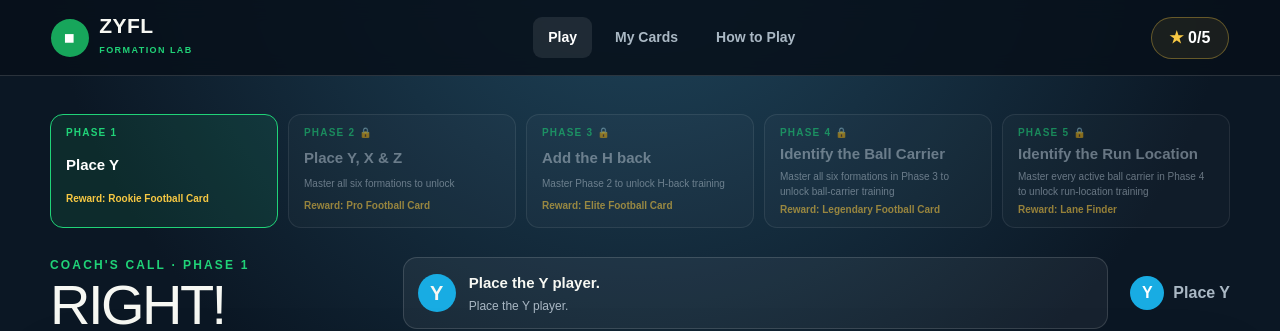
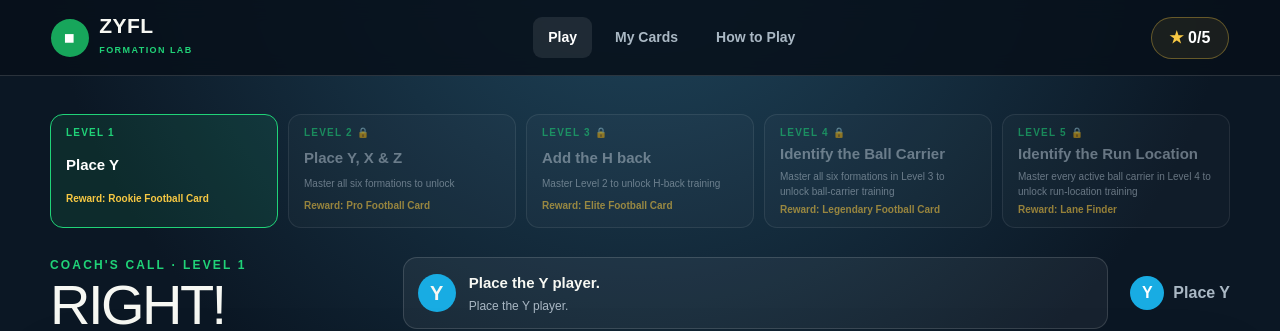
Before and after one commit to csandersge/zyfl-formation-lab, a Next.js app: page / in a window 1280 px wide. Shown: the top 331 px of the page. Built offline with nearby package versions, Linux system fonts and the light colour scheme.

Commit message:
Rename user-facing phases to levels

```diff
--- a/app/page.tsx
+++ b/app/page.tsx
@@ -175,27 +175,27 @@ const CARD_DATA: Record<CardKey, {
   phase1: {
     phase: 1, rarity: "Rookie", title: "Edge Alignment", theme: "Tight End / Y Position",
     image: "assets/cards/phase-1-rookie-edge-alignment.png",
-    alt: "Rookie Edge Alignment football card unlocked for mastering Phase 1",
+    alt: "Rookie Edge Alignment football card unlocked for mastering Level 1",
   },
   phase2: {
     phase: 2, rarity: "Pro", title: "Perimeter Playmaker", theme: "Wide Receiver / Y, X, and Z",
     image: "assets/cards/phase-2-pro-perimeter-playmaker.png",
-    alt: "Pro Perimeter Playmaker football card unlocked for mastering Phase 2",
+    alt: "Pro Perimeter Playmaker football card unlocked for mastering Level 2",
   },
   phase3: {
     phase: 3, rarity: "Elite", title: "Hybrid Force", theme: "H-Back",
     image: "assets/cards/phase-3-elite-hybrid-force.png",
-    alt: "Elite Hybrid Force football card unlocked for mastering Phase 3",
+    alt: "Elite Hybrid Force football card unlocked for mastering Level 3",
   },
   phase4: {
     phase: 4, rarity: "Legendary", title: "Ball Carrier Mastery", theme: "Ball Carrier",
     image: "assets/cards/phase-4-legendary-ball-carrier-mastery.png",
-    alt: "Legendary Ball Carrier Mastery football card unlocked for mastering Phase 4",
+    alt: "Legendary Ball Carrier Mastery football card unlocked for mastering Level 4",
   },
   phase5: {
     phase: 5, rarity: "Mythic", title: "Lane Finder", theme: "Mastered run locations",
     image: "assets/cards/lane-finder.png",
-    alt: "Lane Finder Mythic football reward card unlocked for mastering Phase 5",
+    alt: "Lane Finder Mythic football reward card unlocked for mastering Level 5",
   },
 };
 const CARD_KEYS = Object.keys(CARD_DATA) as CardKey[];
@@ -561,7 +561,7 @@ export default function Home() {
         if (!wasMastered && next[formation] === 5) setCelebration(`${formation} mastered!`);
         if (!phase2Unlocked && phaseMastered(next)) {
           setPhase2Unlocked(true);
-          setCelebration("Phase 2 unlocked! Now place Y, X, and Z.");
+          setCelebration("Level 2 unlocked! Now place Y, X, and Z.");
         }
         if (!phaseWasMastered && phaseMastered(next)) unlockCard(1);
         return next;
@@ -571,10 +571,10 @@ export default function Home() {
         const phaseWasMastered = phaseMastered(current);
         const wasMastered = current[formation] >= 5;
         const next = { ...current, [formation]: Math.min(5, current[formation] + 1) };
-        if (!wasMastered && next[formation] === 5) setCelebration(`${formation} mastered in Phase 2!`);
+        if (!wasMastered && next[formation] === 5) setCelebration(`${formation} mastered in Level 2!`);
         if (!phase3Unlocked && phaseMastered(next)) {
           setPhase3Unlocked(true);
-          setCelebration("Phase 3 unlocked! Letters follow Y; numbers go away from Y.");
+          setCelebration("Level 3 unlocked! Letters follow Y; numbers go away from Y.");
         }
         if (!phaseWasMastered && phaseMastered(next)) unlockCard(2);
         return next;
@@ -584,10 +584,10 @@ export default function Home() {
         const phaseWasMastered = phaseMastered(current);
         const wasMastered = current[formation] >= 5;
         const next = { ...current, [formation]: Math.min(5, current[formation] + 1) };
-        if (!wasMastered && next[formation] === 5) setCelebration(`${formation} mastered in Phase 3!`);
+        if (!wasMastered && next[formation] === 5) setCelebration(`${formation} mastered in Level 3!`);
         if (!phase4Unlocked && phaseMastered(next)) {
           setPhase4Unlocked(true);
-          setCelebration("Phase 4 unlocked! The first run-number digit names the ball carrier.");
+          setCelebration("Level 4 unlocked! The first run-number digit names the ball carrier.");
         }
         if (!phaseWasMastered && phaseMastered(next)) unlockCard(3);
         return next;
@@ -597,10 +597,10 @@ export default function Home() {
         const phaseWasMastered = phase4Mastered(current);
         const wasMastered = (current[ballCarrier] ?? 0) >= 5;
         const next = { ...current, [ballCarrier]: Math.min(5, (current[ballCarrier] ?? 0) + 1) };
-        if (!wasMastered && next[ballCarrier] === 5) setCelebration(`${ballCarrier} mastered in Phase 4!`);
+        if (!wasMastered && next[ballCarrier] === 5) setCelebration(`${ballCarrier} mastered in Level 4!`);
         if (!phase5Unlocked && phase4Mastered(next)) {
           setPhase5Unlocked(true);
-          setCelebration("Phase 5 unlocked! The second digit tells where the runner is going.");
+          setCelebration("Level 5 unlocked! The second digit tells where the runner is going.");
         }
         if (!phaseWasMastered && phase4Mastered(next)) unlockCard(4);
         return next;
@@ -610,7 +610,7 @@ export default function Home() {
         const phaseWasMastered = phase5Mastered(current);
         const wasMastered = (current[locationDigit] ?? 0) >= 5;
         const next = { ...current, [locationDigit]: Math.min(5, (current[locationDigit] ?? 0) + 1) };
-        if (!wasMastered && next[locationDigit] === 5) setCelebration(`${locationDigit} · ${selectedRunPlay.concept} mastered in Phase 5!`);
+        if (!wasMastered && next[locationDigit] === 5) setCelebration(`${locationDigit} · ${selectedRunPlay.concept} mastered in Level 5!`);
         if (!phaseWasMastered && phase5Mastered(next)) unlockCard(5);
         return next;
       });
@@ -891,36 +891,36 @@ export default function Home() {
         <section className="play-page">
           {celebration && <div className="celebration" role="status"><span>★</span>{celebration}</div>}
 
-          <div className="phase-selector" aria-label="Training phase">
+          <div className="phase-selector" aria-label="Training level">
             <button className={phase === 1 ? "phase-active" : ""} onClick={() => choosePhase(1)}>
-              <span>Phase 1</span><b>Place Y</b>
+              <span>Level 1</span><b>Place Y</b>
               <small className="phase-reward">{unlockedCards.phase1 ? "Card Unlocked ✓" : "Reward: Rookie Football Card"}</small>
             </button>
             <button className={phase === 2 ? "phase-active" : ""} onClick={() => choosePhase(2)} disabled={!phase2Unlocked}>
-              <span>Phase 2 {phase2Unlocked ? "✓" : "🔒"}</span><b>Place Y, X & Z</b>
+              <span>Level 2 {phase2Unlocked ? "✓" : "🔒"}</span><b>Place Y, X & Z</b>
               {!phase2Unlocked && <small>Master all six formations to unlock</small>}
               <small className="phase-reward">{unlockedCards.phase2 ? "Card Unlocked ✓" : "Reward: Pro Football Card"}</small>
             </button>
             <button className={phase === 3 ? "phase-active" : ""} onClick={() => choosePhase(3)} disabled={!phase3Unlocked}>
-              <span>Phase 3 {phase3Unlocked ? "✓" : "🔒"}</span><b>Add the H back</b>
-              {!phase3Unlocked && <small>Master Phase 2 to unlock H-back training</small>}
+              <span>Level 3 {phase3Unlocked ? "✓" : "🔒"}</span><b>Add the H back</b>
+              {!phase3Unlocked && <small>Master Level 2 to unlock H-back training</small>}
               <small className="phase-reward">{unlockedCards.phase3 ? "Card Unlocked ✓" : "Reward: Elite Football Card"}</small>
             </button>
             <button className={phase === 4 ? "phase-active" : ""} onClick={() => choosePhase(4)} disabled={!phase4Unlocked}>
-              <span>Phase 4 {phase4Unlocked ? "✓" : "🔒"}</span><b>Identify the Ball Carrier</b>
-              {!phase4Unlocked && <small>Master all six formations in Phase 3 to unlock ball-carrier training</small>}
+              <span>Level 4 {phase4Unlocked ? "✓" : "🔒"}</span><b>Identify the Ball Carrier</b>
+              {!phase4Unlocked && <small>Master all six formations in Level 3 to unlock ball-carrier training</small>}
               <small className="phase-reward">{unlockedCards.phase4 ? "Card Unlocked ✓" : "Reward: Legendary Football Card"}</small>
             </button>
             <button className={phase === 5 ? "phase-active" : ""} onClick={() => choosePhase(5)} disabled={!phase5Unlocked}>
-              <span>Phase 5 {phase5Unlocked ? "✓" : "🔒"}</span><b>Identify the Run Location</b>
-              {!phase5Unlocked && <small>Master every active ball carrier in Phase 4 to unlock run-location training</small>}
+              <span>Level 5 {phase5Unlocked ? "✓" : "🔒"}</span><b>Identify the Run Location</b>
+              {!phase5Unlocked && <small>Master every active ball carrier in Level 4 to unlock run-location training</small>}
               <small className="phase-reward">{unlockedCards.phase5 ? "Card Unlocked ✓" : "Reward: Lane Finder"}</small>
             </button>
           </div>
 
           <div className="play-heading">
             <div className="play-call">
-              <p className="eyebrow">Coach&apos;s call · Phase {phase}</p>
+              <p className="eyebrow">Coach&apos;s call · Level {phase}</p>
               <h1 className={phase >= 4 ? "approved-play-call" : undefined}>{phase >= 4 ? completeCall : `${formation}${phase === 3 ? ` ${hModifier}` : ""}!`}</h1>
             </div>
             <div className={`feedback ${answered ? "visible" : ""} ${answered && resultCorrect ? "success" : "try-again"}`} aria-live="polite">
@@ -1081,7 +1081,7 @@ export default function Home() {
           <div className="section-title">
             <p className="eyebrow">Achievement collection</p>
             <h1>My Cards</h1>
-            <p>Master each training phase to collect every card from Rookie through Mythic.</p>
+            <p>Master each training level to collect every card from Rookie through Mythic.</p>
           </div>
           <div className="card-collection">
             {CARD_KEYS.map((key) => {
@@ -1103,9 +1103,9 @@ export default function Home() {
                     </div>
                   )}
                   <div className="card-slot-copy">
-                    <span>Phase {card.phase} · {card.rarity}</span>
+                    <span>Level {card.phase} · {card.rarity}</span>
                     <h2>{isUnlocked ? card.title : `${card.rarity} Card`}</h2>
-                    <p>{isUnlocked ? `Phase ${card.phase} mastered` : `Master Phase ${card.phase} to unlock`}</p>
+                    <p>{isUnlocked ? `Level ${card.phase} mastered` : `Master Level ${card.phase} to unlock`}</p>
                   </div>
                 </article>
               );
@@ -1116,7 +1116,7 @@ export default function Home() {
 
       {tab === "help" && (
         <section className="help-page">
-          <div className="section-title"><p className="eyebrow">Quick guide</p><h1>How to Play</h1><p>Master each training phase to unlock a collectible football card. Build your collection from Rookie through Mythic.</p></div>
+          <div className="section-title"><p className="eyebrow">Quick guide</p><h1>How to Play</h1><p>Master each training level to unlock a collectible football card. Build your collection from Rookie through Mythic.</p></div>
           <div className="steps">
             {[
               ["1", "Master Y", "Place Y correctly five times in every formation."],
@@ -1154,7 +1154,7 @@ export default function Home() {
             tabIndex={-1}
             onKeyDown={handleRevealKey}
           >
-            <p className="eyebrow">Phase {CARD_DATA[pendingReveal].phase} mastered!</p>
+            <p className="eyebrow">Level {CARD_DATA[pendingReveal].phase} mastered!</p>
             <div className="reveal-stage">
               <div className="sealed-card"><span>ZYFL</span><b>FOOTBALL CARD</b></div>
               <img src={CARD_DATA[pendingReveal].image} alt={CARD_DATA[pendingReveal].alt} />
@@ -1184,7 +1184,7 @@ export default function Home() {
             onKeyDown={handleDetailKey}
           >
             <div className="card-detail-heading">
-              <div><p className="eyebrow">Phase {CARD_DATA[detailCard].phase} mastered</p><h2 id="card-detail-title">{CARD_DATA[detailCard].title}</h2></div>
+              <div><p className="eyebrow">Level {CARD_DATA[detailCard].phase} mastered</p><h2 id="card-detail-title">{CARD_DATA[detailCard].title}</h2></div>
               <button onClick={closeCardDetail} aria-label="Close card detail">Close</button>
             </div>
             <img src={CARD_DATA[detailCard].image} alt={CARD_DATA[detailCard].alt} />
@@ -1199,9 +1199,9 @@ export default function Home() {
 
 function MasteryTracker({ phase, mastery }: { phase: Phase; mastery: Mastery }) {
   return (
-    <section className="mastery-panel" aria-label={`Phase ${phase} mastery`}>
+    <section className="mastery-panel" aria-label={`Level ${phase} mastery`}>
       <div className="mastery-heading">
-        <div><p className="eyebrow">Phase {phase} progress</p><h2>Formation Mastery</h2></div>
+        <div><p className="eyebrow">Level {phase} progress</p><h2>Formation Mastery</h2></div>
         <span>{FORMATION_NAMES.filter((name) => mastery[name] >= 5).length}/6 mastered</span>
       </div>
       <div className="mastery-grid">
@@ -1221,9 +1221,9 @@ function MasteryTracker({ phase, mastery }: { phase: Phase; mastery: Mastery })
 
 function CarrierMasteryTracker({ mastery }: { mastery: CarrierMastery }) {
   return (
-    <section className="mastery-panel" aria-label="Phase 4 ball-carrier mastery">
+    <section className="mastery-panel" aria-label="Level 4 ball-carrier mastery">
       <div className="mastery-heading">
-        <div><p className="eyebrow">Phase 4 progress</p><h2>Ball Carrier Mastery</h2></div>
+        <div><p className="eyebrow">Level 4 progress</p><h2>Ball Carrier Mastery</h2></div>
         <span>{REQUIRED_PHASE4_CARRIERS.filter((carrier) => (mastery[carrier] ?? 0) >= 5).length}/{REQUIRED_PHASE4_CARRIERS.length} mastered</span>
       </div>
       <div className="mastery-grid">
@@ -1244,9 +1244,9 @@ function CarrierMasteryTracker({ mastery }: { mastery: CarrierMastery }) {
 
 function RunLocationMasteryTracker({ mastery }: { mastery: RunLocationMastery }) {
   return (
-    <section className="mastery-panel" aria-label="Phase 5 run-location mastery">
+    <section className="mastery-panel" aria-label="Level 5 run-location mastery">
       <div className="mastery-heading">
-        <div><p className="eyebrow">Phase 5 progress</p><h2>Run Location Mastery</h2></div>
+        <div><p className="eyebrow">Level 5 progress</p><h2>Run Location Mastery</h2></div>
         <span>{REQUIRED_PHASE5_RUN_DIGITS.filter((digit) => (mastery[digit] ?? 0) >= 5).length}/{REQUIRED_PHASE5_RUN_DIGITS.length} mastered</span>
       </div>
       <div className="mastery-grid">
```
Also changed, not shown: 1 other file (tests, documents, lock files or other folders).
